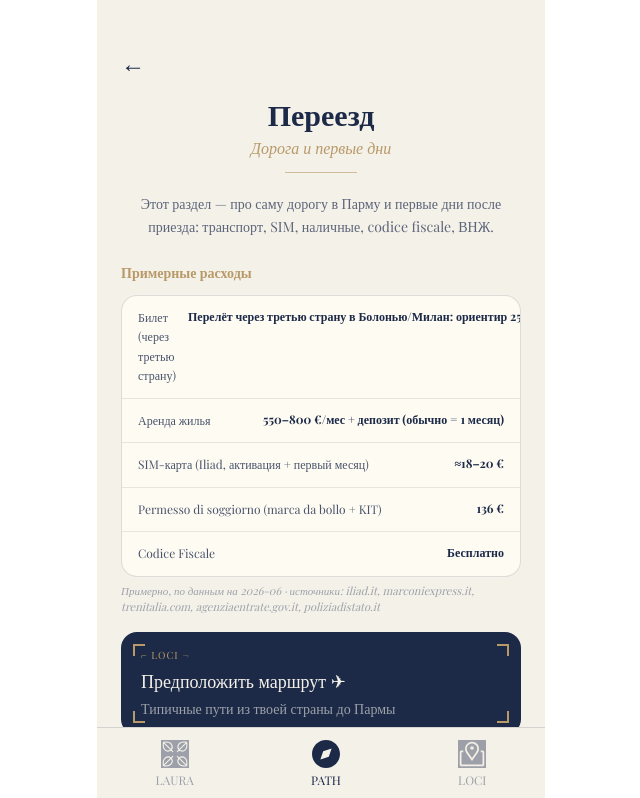
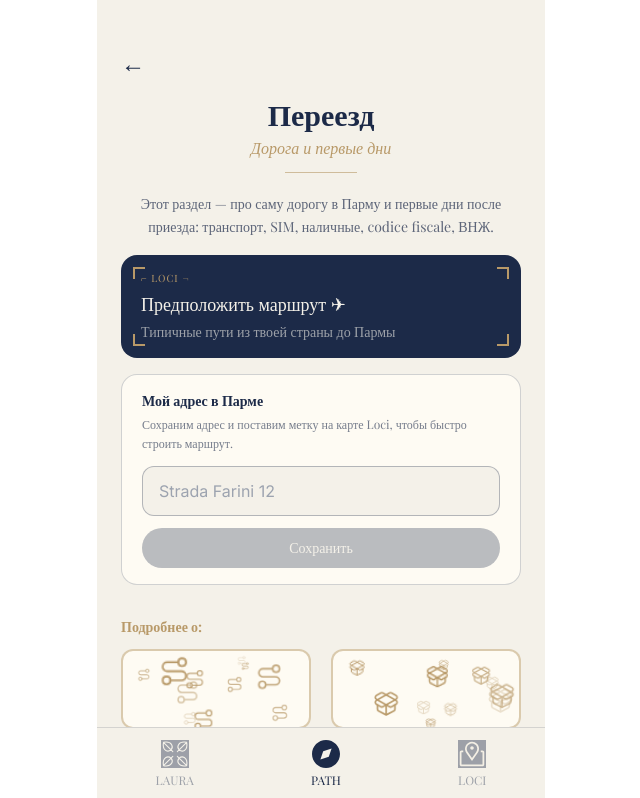
Before and after one commit to aicezhe/cis-frontend, a React (Vite) app: page /path/travel in a window 1280 px wide. Shown: the top 798 px of the page, without its empty margins (319-959 px from the left). Built offline with nearby package versions, Linux system fonts and the light colour scheme; no server answers; a web font is replaced by a local one.

Commit message:
fix(travel): убран блок «Примерные расходы» — расходы теперь только в общем разделе «Стоимость»

```diff
--- a/src/pages/RelocationOverviewPage.tsx
+++ b/src/pages/RelocationOverviewPage.tsx
@@ -50,23 +50,6 @@ export default function RelocationOverviewPage() {
     { icon: IdCard, title: 'Permesso di soggiorno', to: '/path/travel/permesso', seed: 4 },
   ];
 
-  // Примерный бюджет — считаем только из уже проверенных полей seed'а, ничего не выдумываем.
-  const permessoTotal = relocation.permesso_di_soggiorno.steps_ru.reduce(
-    (sum, s) => sum + (s.cost_eur ?? 0), 0
-  );
-  const housing = relocation.housing_search.options.find((o) => o.price_min_eur != null);
-
-  const budgetLines = [
-    { label: 'Билет (через третью страну)', value: relocation.travel_routes.flight_cost_ru.estimate_ru.split('.')[0] },
-    housing && {
-      label: 'Аренда жилья',
-      value: `${housing.price_min_eur}–${housing.price_max_eur} €/мес + депозит (обычно = 1 месяц)`,
-    },
-    { label: 'SIM-карта (Iliad, активация + первый месяц)', value: '≈18–20 €' },
-    { label: 'Permesso di soggiorno (marca da bollo + KIT)', value: `${permessoTotal} €` },
-    { label: 'Codice Fiscale', value: relocation.codice_fiscale.cost_ru },
-  ].filter(Boolean) as { label: string; value: string }[];
-
   return (
     <div className="relative min-h-screen max-w-md mx-auto bg-cream flex flex-col pb-28">
       <div className="px-6 pt-12">
@@ -83,26 +66,6 @@ export default function RelocationOverviewPage() {
       {/* Интро — просто текст, без коробки-плашки */}
       <p className="font-serif text-navy/70 text-sm text-center px-6 mt-5 leading-relaxed">
         {relocation.intro_ru.what_ru}
-      </p>
-
-      {/* Примерные расходы — только реальные цифры из проверенных источников */}
-      <p className="font-serif text-gold text-sm px-6 mt-6 mb-3 font-bold">Примерные расходы</p>
-      <div className="mx-6 bg-soft-cream border border-navy/15 rounded-2xl overflow-hidden">
-        {budgetLines.map((line, i) => (
-          <div
-            key={line.label}
-            className={
-              'flex justify-between items-start gap-3 px-4 py-3 ' +
-              (i < budgetLines.length - 1 ? 'border-b border-navy/10' : '')
-            }
-          >
-            <p className="font-serif text-navy/80 text-xs leading-relaxed flex-1">{line.label}</p>
-            <p className="font-serif text-navy text-xs font-bold flex-shrink-0 text-right whitespace-nowrap">{line.value}</p>
-          </div>
-        ))}
-      </div>
-      <p className="font-serif text-navy/40 text-[11px] italic px-6 mt-1.5">
-        Примерно, по данным на {relocation.meta.last_updated} · источники: {relocation.meta.source}
       </p>
 
       {/* Кнопка LOCI маршруты */}
```
